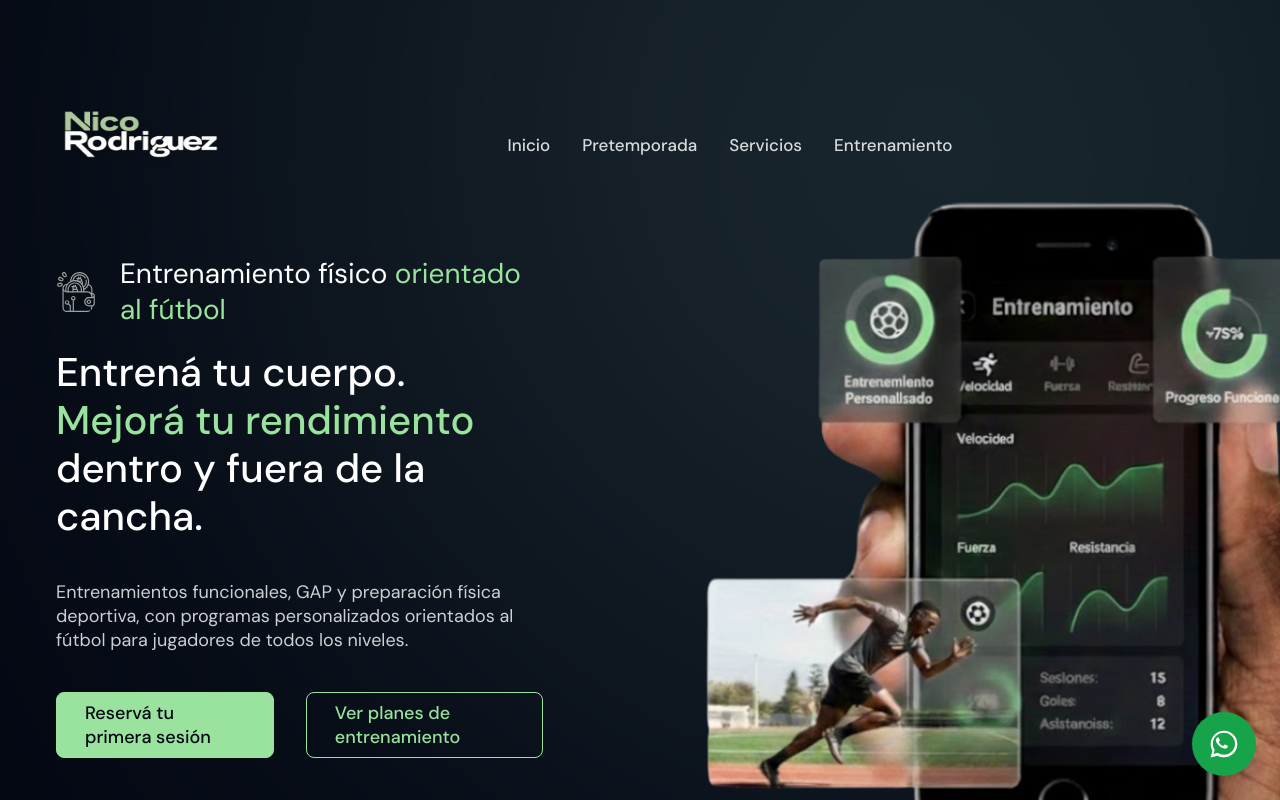
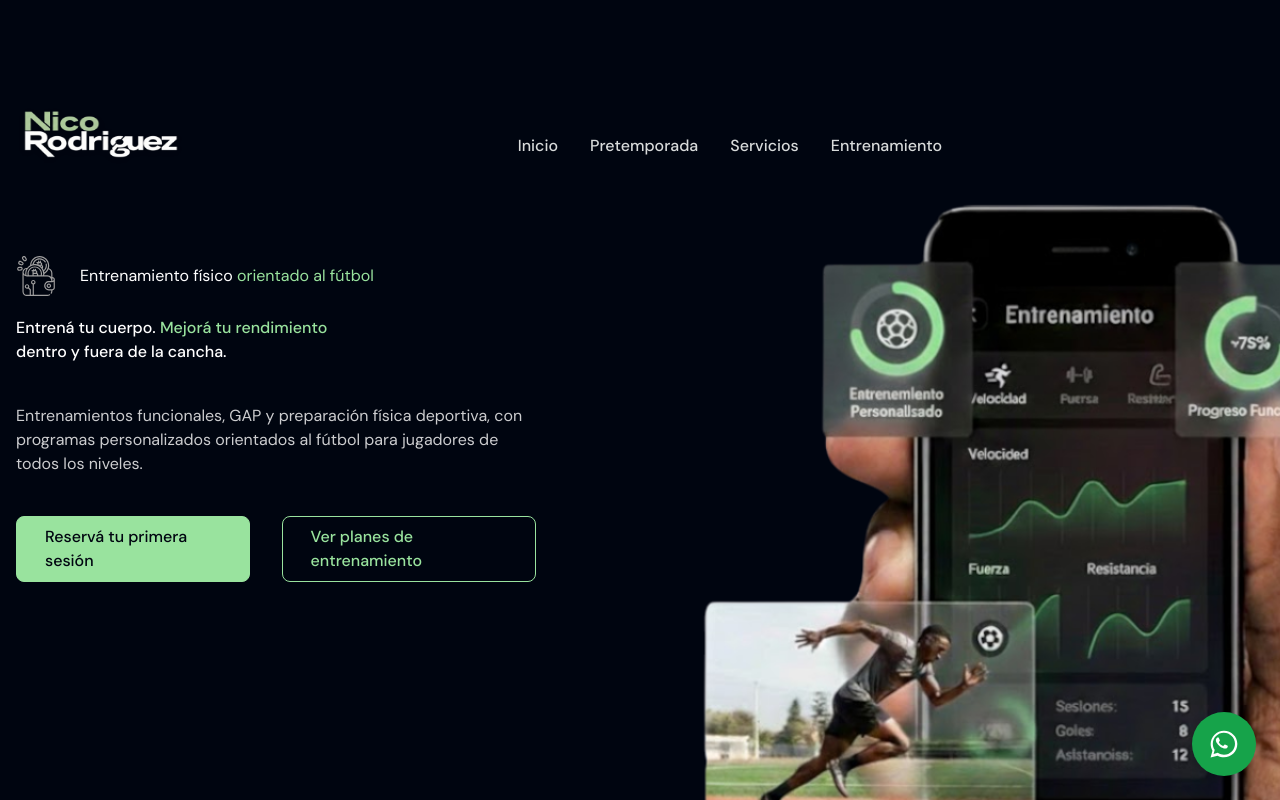
Before and after one commit to CamilaCaprino/landing-entrenamiento, a Next.js app: page / in a window 1280 px wide. Shown: the top 800 px of the page. Built offline with nearby package versions, Linux system fonts and the light colour scheme.

Commit message:
Fix Tailwind config for production build

```diff
--- a/src/app/globals.css
+++ b/src/app/globals.css
@@ -2,42 +2,6 @@
 @tailwind components;
 @tailwind utilities;
 
-html {
-  scroll-behavior: smooth;
+body {
+  background-color: #000510;
 }
-
-section{
-  @apply bg-darkmode;
-}
-
-.blog-details p, .blog-details hr {
-  @apply mb-8 ;
-}
-
-.blog-details hr {
-  @apply border-dark_border;
-}
-
-.blog-details strong {
-  @apply font-bold dark:text-white;
-}
-
-.blog-details ul {
-  @apply mb-8 list-inside list-disc space-y-3;
-}
-
-.blog-details ol {
-  @apply mb-8 list-inside list-decimal space-y-3;
-}
-
-.blog-details h1 {
-  @apply mb-8 text-3xl font-bold text-midnight_text dark:text-white sm:text-4xl md:text-[40px] md:leading-[1.28];
-}
-
-.blog-details h2 {
-  @apply mb-8 text-2xl font-bold text-midnight_text dark:text-white sm:text-3xl md:text-[35px] md:leading-[1.28];
-}
-
-.blog-details h3 {
-  @apply mb-6 text-2xl font-bold dark:text-white sm:text-[28px] sm:leading-[40px];
-}
--- a/tailwind.config.js
+++ b/tailwind.config.js
@@ -2,94 +2,15 @@
 module.exports = {
   darkMode: "class",
   content: [
-    "./src/app/**/*.{js,ts,jsx,tsx,mdx}",
-    "./src/components/**/*.{js,ts,jsx,tsx,mdx}",
-    "./src/pages/**/*.{js,ts,jsx,tsx,mdx}",
+    "./src/app/**/*.{js,jsx,ts,tsx,mdx}",
+    "./src/components/**/*.{js,jsx,ts,tsx,mdx}",
   ],
   theme: {
     extend: {
-      maxWidth: {
-        "screen-xl": "75rem",
-        "screen-2xl": "83.75rem",
-      },
-      boxShadow: {
-        "cause-shadow": "0px 4px 17px 0px #00000008",
-      },
-      transitionDuration: {
-        150: "150ms",
-      },
-      spacing: {
-        "6.25": "6.25rem",
-        "70%": "70%",
-        "40%": "40%",
-        "30%": "30%",
-        "80%": "80%",
-        8.5: "8.5rem",
-        50: "50rem",
-        51: "54.375rem",
-        25: "35.625rem",
-        29: "28rem",
-        120: "120rem",
-        45: "45rem",
-        94: "22.5rem",
-        85: "21rem",
-        3.75: "3.75rem",
-      },
-      inset: {
-        "5%": "5%",
-        "35%": "35%",
-      },
-      zIndex: {
-        1: "1",
-        2: "2",
-        999: "999",
-      },
       colors: {
+        darkmode: "#000510",
         primary: "#99E39E",
-        secondary: "#1DC8CD",
-        midnight_text: "#263238",
         muted: "#d8dbdb",
-        error: "#CF3127",
-        warning: "#F7931A",
-        light_grey: "#505050",
-        grey: "#F5F7FA",
-        dark_grey: "#1E2229",
-        border: "#E1E1E1",
-        success: "#3cd278",
-        section: "#737373",
-        darkmode: "#000510",
-        darklight: "#0c372a",
-        dark_border: "#959595",
-        tealGreen: "#477E70",
-        charcoalGray: "#666C78",
-        deepSlate: "#282C36",
-        slateGray: "#2F3543",
-      },
-      fontSize: {
-        86: ["5.375rem", { lineHeight: "1.2" }],
-        76: ["4.75rem", { lineHeight: "1.2" }],
-        70: ["4.375rem", { lineHeight: "1.2" }],
-        54: ["3.375rem", { lineHeight: "1.2" }],
-        44: ["2.75rem", { lineHeight: "1.3" }],
-        40: ["2.5rem", { lineHeight: "3rem" }],
-        36: ["2.25rem", { lineHeight: "2.625rem" }],
-        30: ["1.875rem", { lineHeight: "2.25rem" }],
-        28: ["1.75rem", { lineHeight: "2.25rem" }],
-        24: ["1.5rem", { lineHeight: "2rem" }],
-        22: ["1.375rem", { lineHeight: "2rem" }],
-        21: ["1.3125rem", { lineHeight: "1.875rem" }],
-        18: ["1.125rem", { lineHeight: "1.5rem" }],
-        17: ["1.0625rem", { lineHeight: "1.4875rem" }],
-        16: ["1rem", { lineHeight: "1.6875rem" }],
-        14: ["0.875rem", { lineHeight: "1.225rem" }],
-      },
-      backgroundImage: {
-        start: "url('/images/work/bg-start.png')",
-        perk: "url('/images/perks/perk-bg.png')",
-      },
-      blur: {
-        220: "220px",
-        400: "400px",
       },
     },
   },
```
